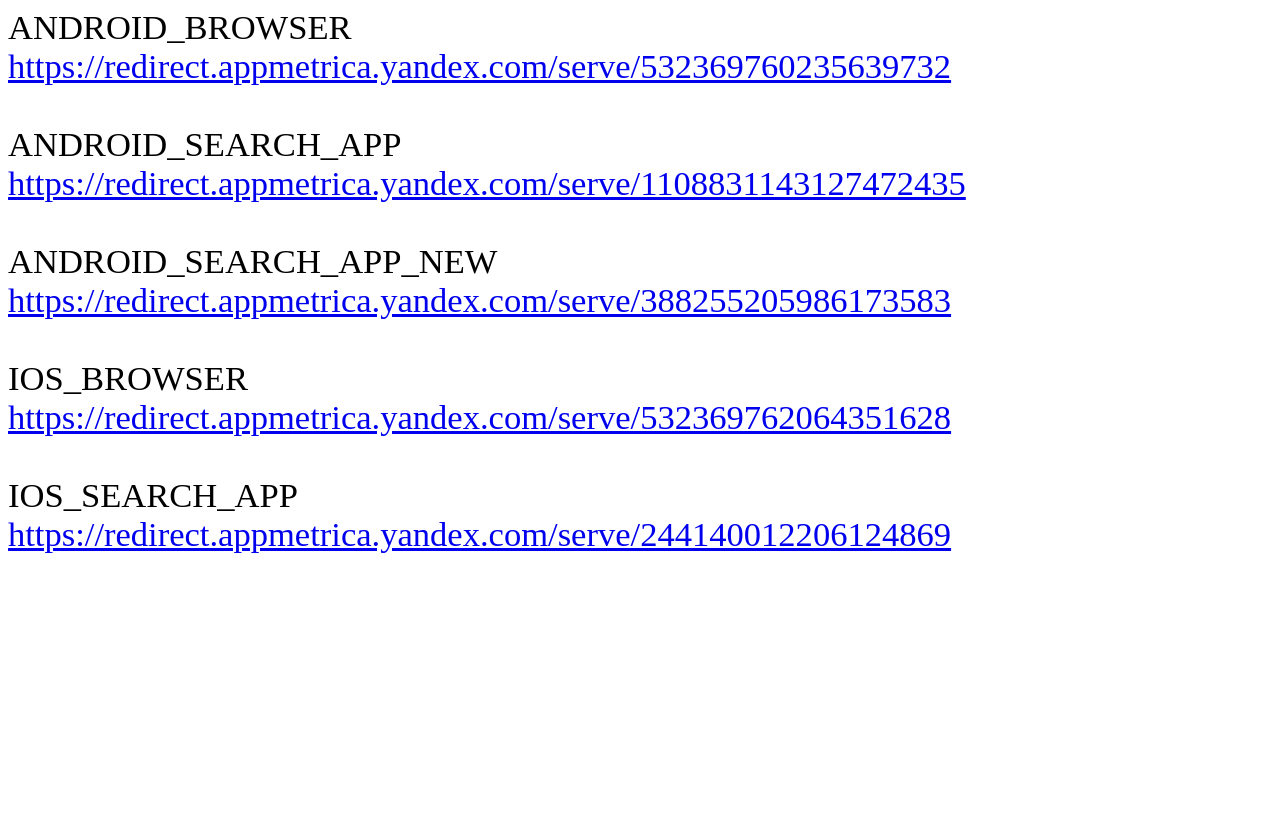
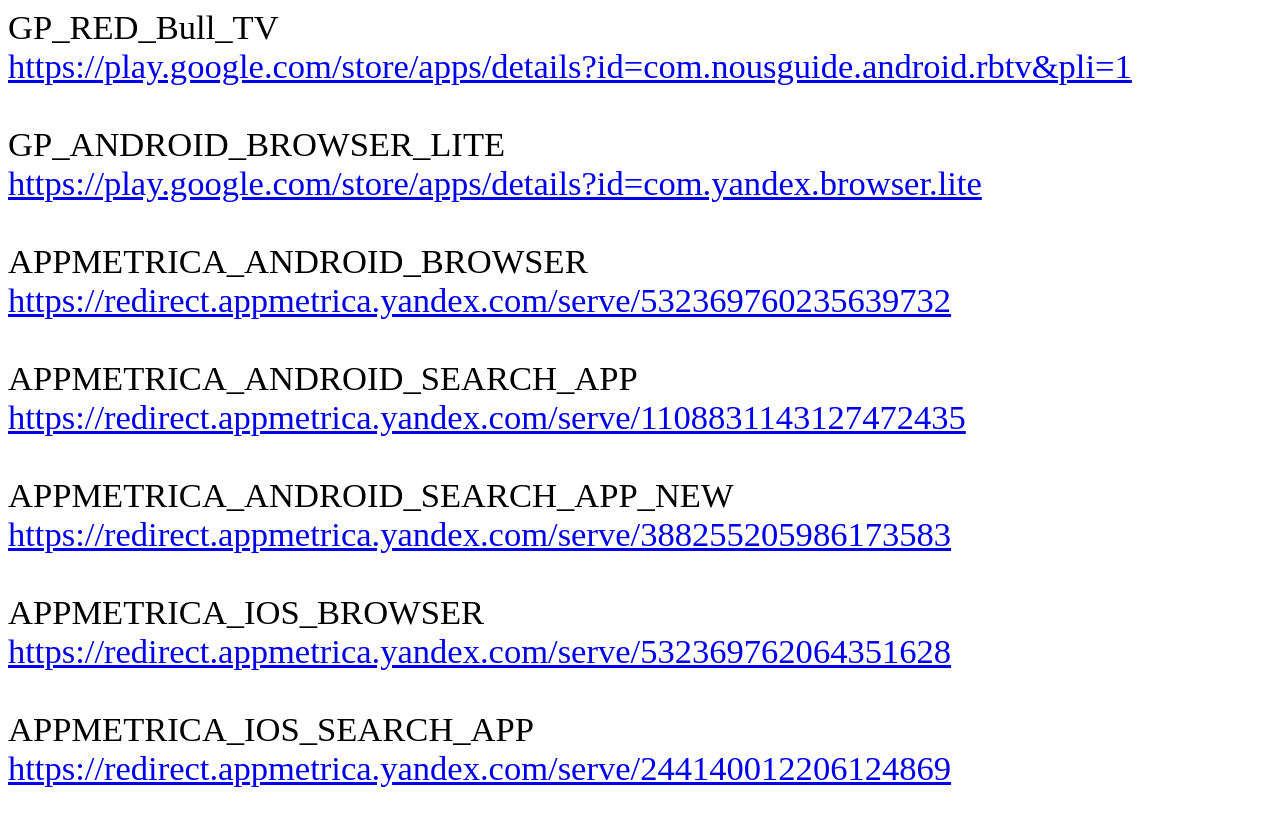
Before and after one commit to fosemberg/js-deeplink, a plain HTML site: page index.html in a window 1280 px wide. Before the commit the page ends 800 px from the top, so only its background shows below. Drawn offline with Linux system fonts and the light colour scheme.

Commit message:
Update index.html

```diff
--- a/index.html
+++ b/index.html
@@ -8,11 +8,13 @@ body {
 <body>
 <script>
 Links = {
-  ANDROID_BROWSER: 'https://redirect.appmetrica.yandex.com/serve/532369760235639732',
-  ANDROID_SEARCH_APP: 'https://redirect.appmetrica.yandex.com/serve/1108831143127472435',
-  ANDROID_SEARCH_APP_NEW: 'https://redirect.appmetrica.yandex.com/serve/388255205986173583',
-  IOS_BROWSER: 'https://redirect.appmetrica.yandex.com/serve/532369762064351628',
-  IOS_SEARCH_APP: 'https://redirect.appmetrica.yandex.com/serve/244140012206124869',
+  GP_RED_Bull_TV: 'https://play.google.com/store/apps/details?id=com.nousguide.android.rbtv&pli=1',
+  GP_ANDROID_BROWSER_LITE: 'https://play.google.com/store/apps/details?id=com.yandex.browser.lite',
+  APPMETRICA_ANDROID_BROWSER: 'https://redirect.appmetrica.yandex.com/serve/532369760235639732',
+  APPMETRICA_ANDROID_SEARCH_APP: 'https://redirect.appmetrica.yandex.com/serve/1108831143127472435',
+  APPMETRICA_ANDROID_SEARCH_APP_NEW: 'https://redirect.appmetrica.yandex.com/serve/388255205986173583',
+  APPMETRICA_IOS_BROWSER: 'https://redirect.appmetrica.yandex.com/serve/532369762064351628',
+  APPMETRICA_IOS_SEARCH_APP: 'https://redirect.appmetrica.yandex.com/serve/244140012206124869',
 };
 
 innerHTML = Object.entries(Links)
```
